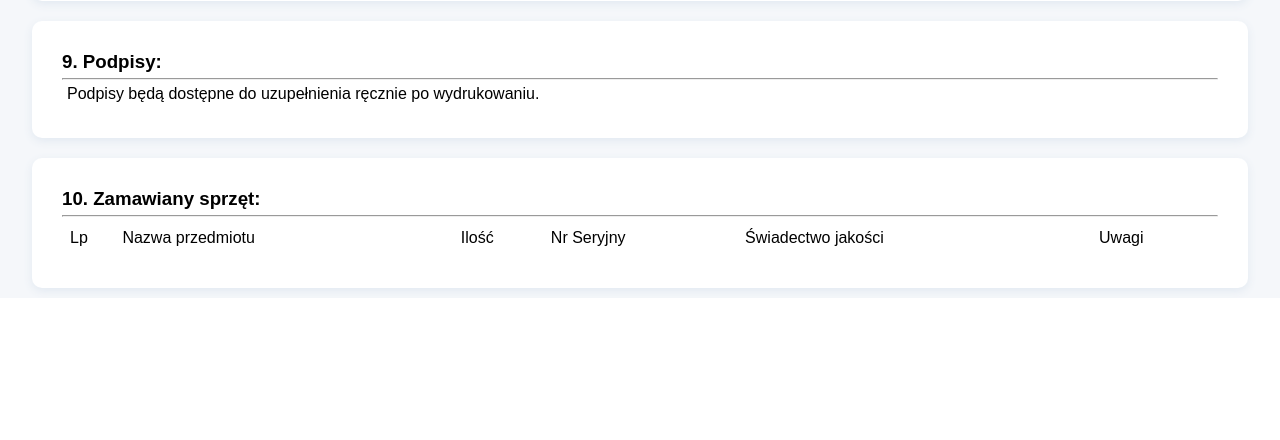
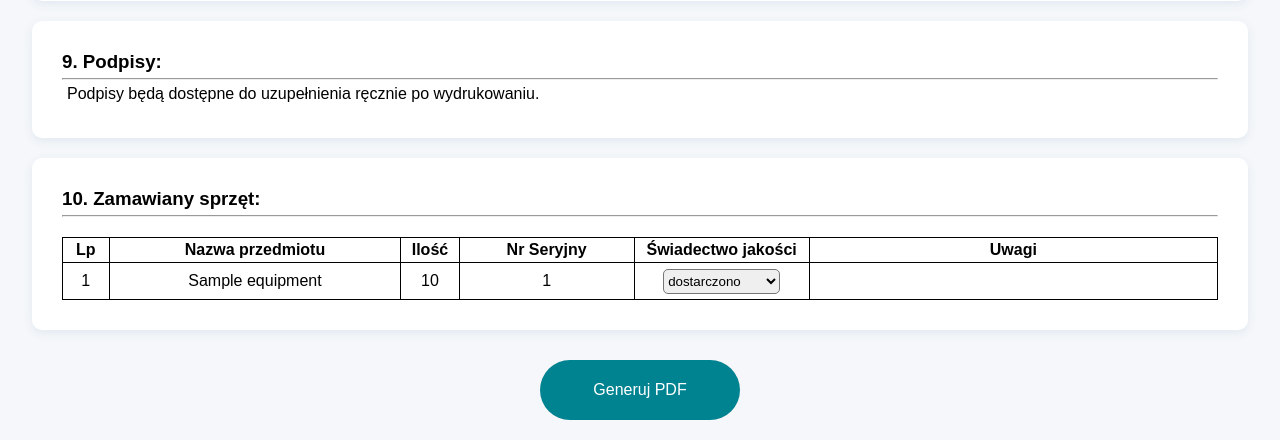
Before and after one commit to iAttaquer/Rap-steam-Protocol, a Django app: template rapsteam/common/templates/wybor_szkoly2.html in a window 1280 px wide. Shown: the part 1553-1993 px from the top of the page. Before the commit the page ends 1849 px from the top, so only its background shows below. Run offline with Django 3.2, Linux system fonts and the light colour scheme; the template is opened without the code that fills it: most values are stand-ins (such as "Sample title", 1, 10 or a date in 2020).

Commit message:
Added form with protocol info

```diff
--- a/rapsteam/common/admin.py
+++ b/rapsteam/common/admin.py
@@ -1,10 +1,9 @@
 from django.contrib import admin
-from .models import Address,School,Settings,EquipmentType, Equipment, SchoolEquipment
+from .models import Address,School,Settings, Equipment, SchoolEquipment
 # Register your models here.
 
 admin.site.register(Address)
 admin.site.register(School)
 admin.site.register(Settings)
-admin.site.register(EquipmentType)
 admin.site.register(Equipment)
 admin.site.register(SchoolEquipment)
--- a/rapsteam/common/templates/wybor_szkoly2.html
+++ b/rapsteam/common/templates/wybor_szkoly2.html
@@ -44,7 +44,7 @@
             width: content;
             left: 0;
         }
-        td:first-child {
+        table td:first-child {
             height: 25px;
         }
         #place td:first-child {
@@ -83,6 +83,43 @@
             padding: 3px;
             resize: none;
             width: 100%;
+        }
+        #przedmioty {
+            border-collapse: collapse;
+            margin-top: 20px;
+        }
+        #przedmioty th {
+            height: 25px;
+        }
+        #przedmioty td, th {
+            border: 1px solid black;
+            text-align: center;
+        }
+        #uwagi {
+            border: none;
+            outline: none;
+        }
+        select {
+            height: 25px;
+            border-radius: 5px;
+            width: content;
+        }
+        #submit-button {
+            width: 200px;
+            height: 60px;
+            padding: 10px 20px;
+            background-color: #008391;
+            color: white;
+            border: none;
+            cursor: pointer;
+            border-radius: 30px;
+            font-size: 16px;
+            margin: 20px;
+            transition: background-color 0.3s ease, box-shadow 0.3s ease;
+        }
+        #submit-button:hover {
+            background-color: #169BA6;
+            box-shadow: 0px 3px 12px rgba(0,0,0,0.2);
         }
     </style>
 </head>
@@ -212,15 +249,39 @@
             <hr>
             <table id="przedmioty">
                 <tr>
-                    <td>Lp</td>
-                    <td>Nazwa przedmiotu</td>
-                    <td>Ilość</td>
-                    <td>Nr Seryjny</td>
-                    <td>Świadectwo jakości</td>
-                    <td>Uwagi</td>
+                    <th style="width: 4%">Lp</th>
+                    <th style="width: 25%">Nazwa przedmiotu</th>
+                    <th style="width: 5%">Ilość</th>
+                    <th style="width: 15%">Nr Seryjny</th>
+                    <th style="width: 15%">Świadectwo jakości</th>
+                    <th style="width: 35%">Uwagi</th>
                 </tr>
+                {% for sprzet in sprzet_szkolny %}
+                <tr>
+                    <td>{{ forloop.counter }}</td>
+                    <td>{{ sprzet.equipment.name }}</td>
+                    <td>{{ sprzet.quantity }}</td>
+                    <td style="padding: 2px">
+                        {% for serial_number in sprzet.serial_numbers_list %}
+                        {{ serial_number }}<br>
+                        {% endfor %}
+                    </td>
+                    <td>
+                        <select name="status_dostarczenia" id="status_dostarczenia">
+                            <option value="dostarczono">dostarczono</option>
+                            <option value="nie_dostarczono">nie dostarczono</option>
+                        </select>
+                    </td>
+                    <td><textarea name="" id="uwagi" cols="" rows="2" tabindex="0"></textarea></td>
+                </tr>
+                {% endfor %}
             </table>
         </div>
+        <form action="{% url 'pdf_view' %}" method="get">
+            {% csrf_token %}
+            <input type="hidden" id="selected-school-name" name="szkola">
+            <button type="submit" id="submit-button">Generuj PDF</button>
+        </form>
     </div>
     <script>
         const kompl_tak = document.querySelector('input[name="kompl_tak"][value="kompl_tak"]');
--- a/rapsteam/common/views.py
+++ b/rapsteam/common/views.py
@@ -39,11 +39,17 @@ def wybor_szkoly2(request):
             ulica = adres_szkoly.street
             numer = adres_szkoly.house_number
 
+            sprzet_szkolny = []
+            for sprzet in SchoolEquipment.objects.filter(school=szkola):
+                sprzet.serial_numbers_list = sprzet.serial_numbers.split(',')
+                sprzet_szkolny.append(sprzet)
+
             return render(request, 'wybor_szkoly2.html', {
                 'nazwa_szkoly': nazwa_szkoly,
                 'miasto': miasto,
                 'ulica': ulica,
                 'numer': numer,
+                'sprzet_szkolny': sprzet_szkolny,
             })
         except School.DoesNotExist:
             return redirect('wybor_szkoly')
```
Also changed, not shown: rapsteam/common/models.py (+17 -15 lines), rapsteam/common/templates/index.html (+7 -6 lines), rapsteam/common/migrations/0004_remove_equipment_equipment_type_and_more.py (added), rapsteam/common/migrations/0005_alter_equipment_name.py (added), rapsteam/db.sqlite3.
